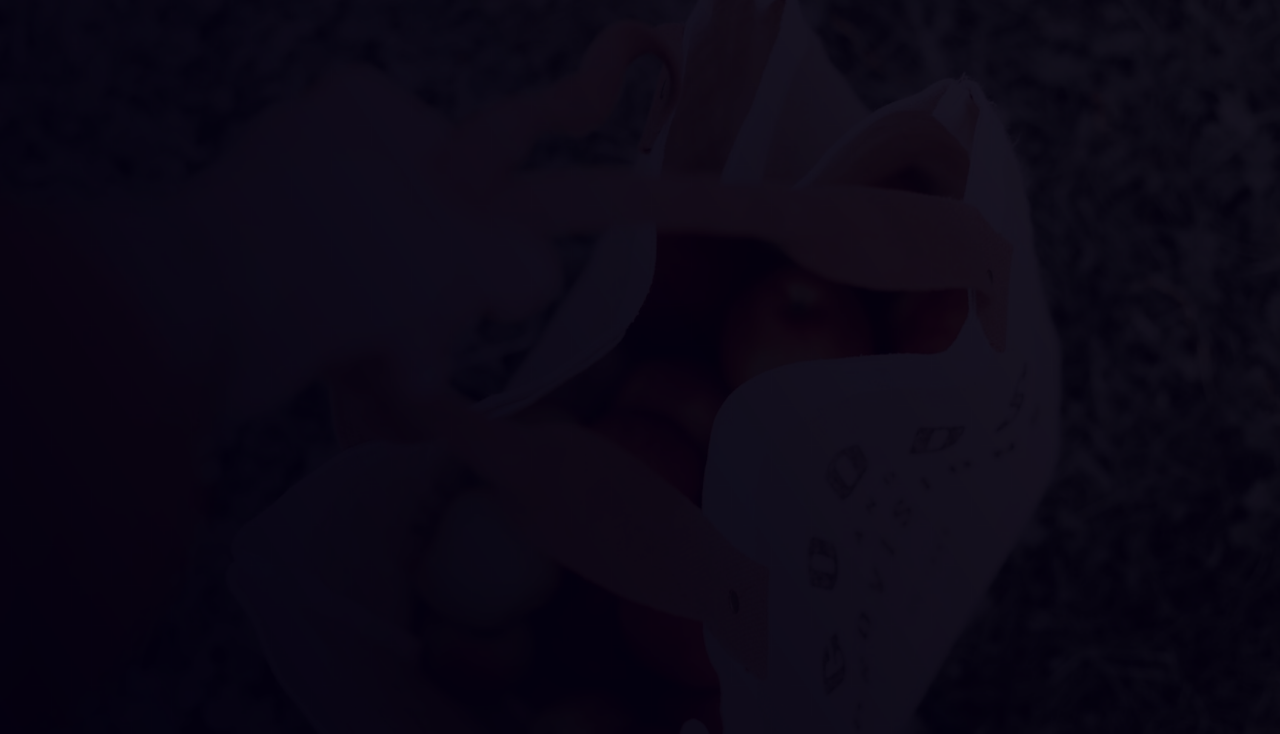
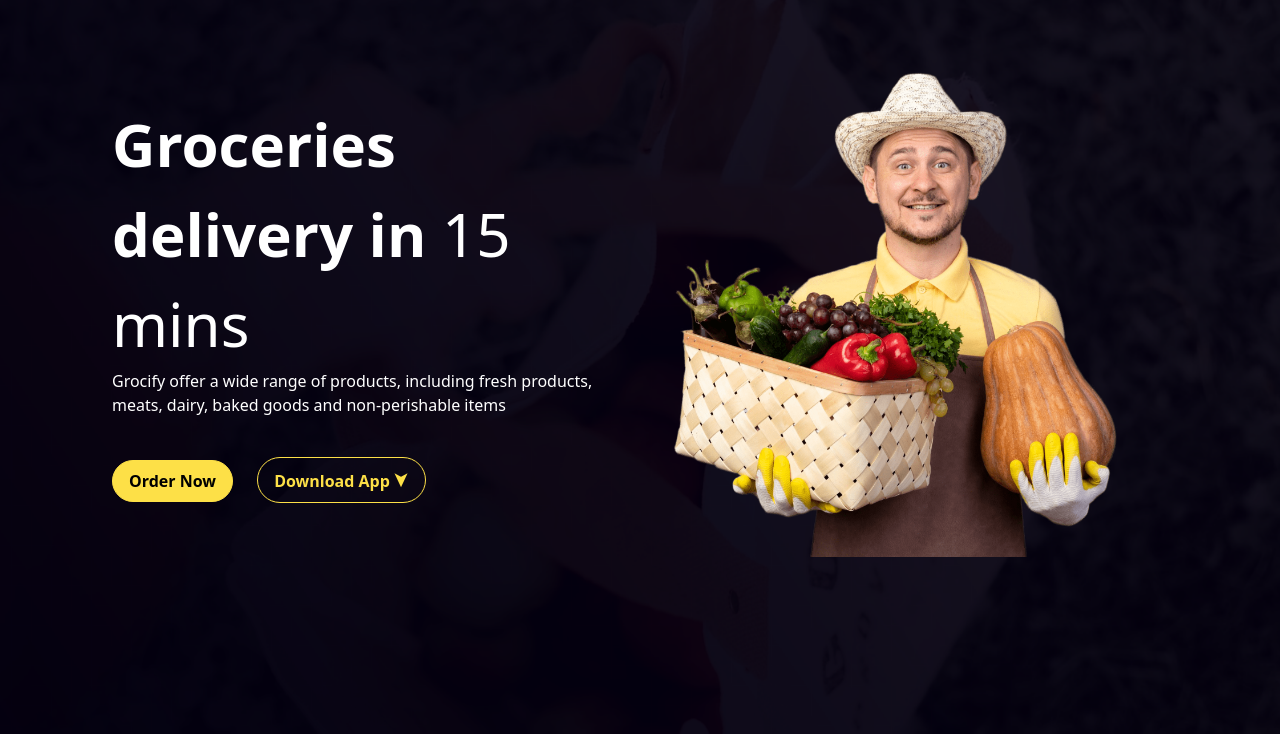
Before and after one commit to emonhossen07/september-project-1, a website: page src/index.html in a window 1280 px wide. Shown: the part 66-800 px from the top of the page. Drawn offline with Linux system fonts and the light colour scheme.

Commit message:
hero section work done

```diff
--- a/src/index.html
+++ b/src/index.html
@@ -28,6 +28,22 @@
             <img src="../img/cart.png" class="w-8 cursor-pointer" alt="cart">
         </nav>
 
+        <!-- hero section -->
+        <div class="text-white my-12 flex justify-between items-center gap-5">
+            <div>
+                <h1 class="text-6xl font-semibold leading-normal">Groceries <br> delivery in <span class="font-light">15 mins</span></h1>
+            <p class="">Grocify offer a wide range of products, including fresh products, meats, dairy, baked goods and non-perishable items</p>
+            <!-- hero btn -->
+            <div class="mt-10">
+                <button class="bg-yellow-300 hover:bg-transparent text-black hover:text-white font-bold py-2 px-4 mr-5 border border-yellow-300 hover:border-white duration-500  rounded-3xl">Order Now</button>
+                <button class="bg-transparent  hover:bg-yellow-300 text-yellow-300 hover:text-black font-bold py-2 px-4 border border-yellow-300 hover:border-white duration-500  rounded-3xl">Download App <span class="text-lg inline-block rotate-90">&#10148</span></button>
+            </div>
+            </div>
+
+            <div>
+                <img src="../img/grocery-image.png" class="w-full" alt="">
+            </div>
+        </div>
 
     </div>
 
```
Also changed, not shown: dist/output.css.
